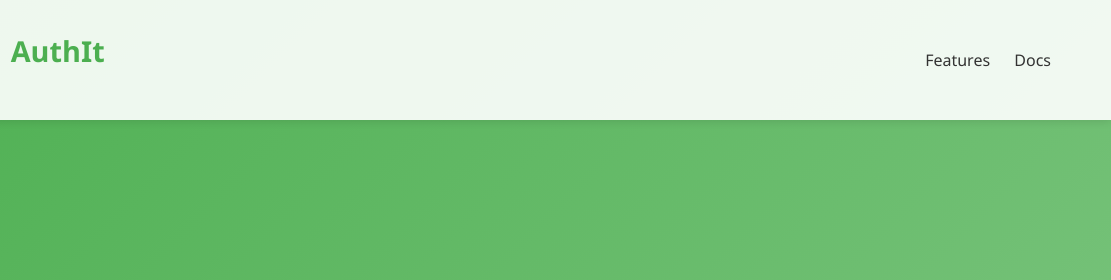
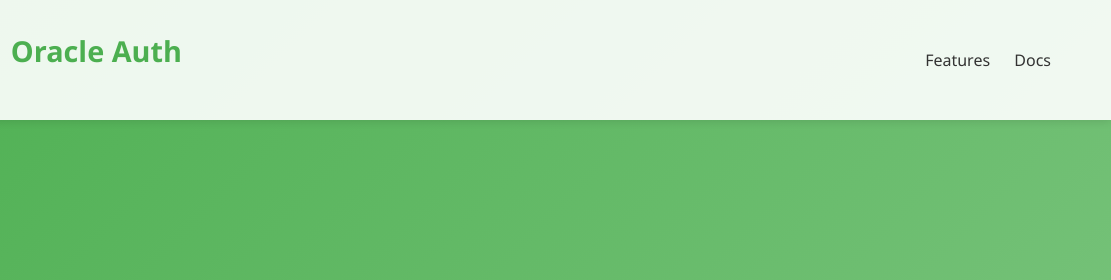
Before and after one commit to JEET090806/OracleAuth, a plain HTML site: page index.html in a window 1280 px wide. Shown: the top 280 px of the page, 169-1280 px from the left. Drawn offline with nearby package versions, Linux system fonts and the light colour scheme.

Commit message:
Update index.html

```diff
--- a/index.html
+++ b/index.html
@@ -3,7 +3,7 @@
 <head>
     <meta charset="UTF-8">
     <meta name="viewport" content="width=device-width, initial-scale=1.0">
-    <title>AuthIt</title>
+    <title>Oracle Auth</title>
     <link rel="icon" type="image/png" href="logo1.png">
     <script src="https://unpkg.com/html5-qrcode" type="text/javascript"></script>
     <script src="https://cdn.jsdelivr.net/npm/qrcode@1.5.0/build/qrcode.min.js"></script>
@@ -358,7 +358,7 @@
       <nav>
         <div class="logo" id="logo">
           <img src="logo1.png" alt="AuthIt Logo">
-          <h1>AuthIt</h1>
+          <h1>Oracle Auth</h1>
         </div>
         <div class="nav-links">
           <a href="#features">Features</a>
```
